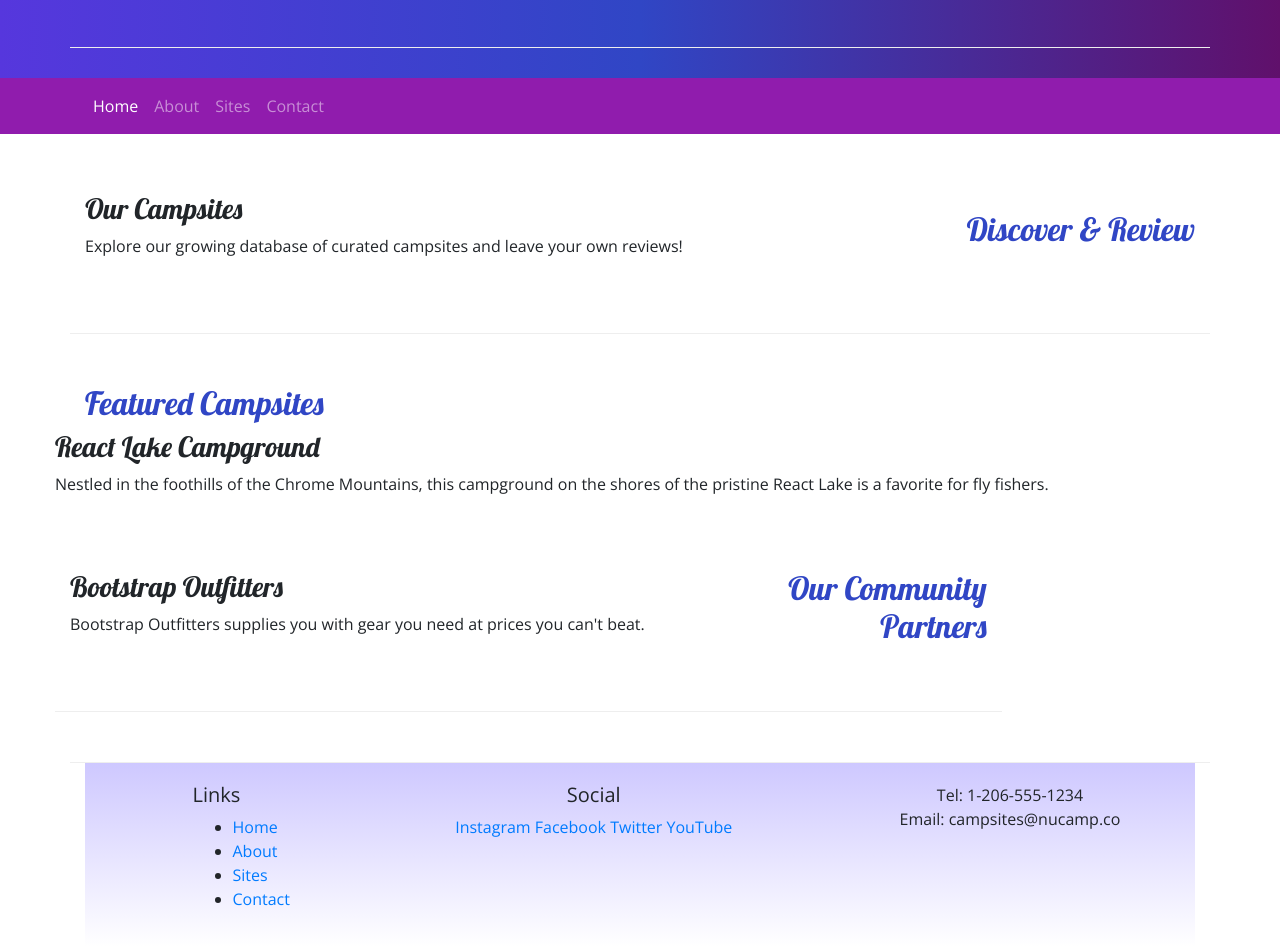
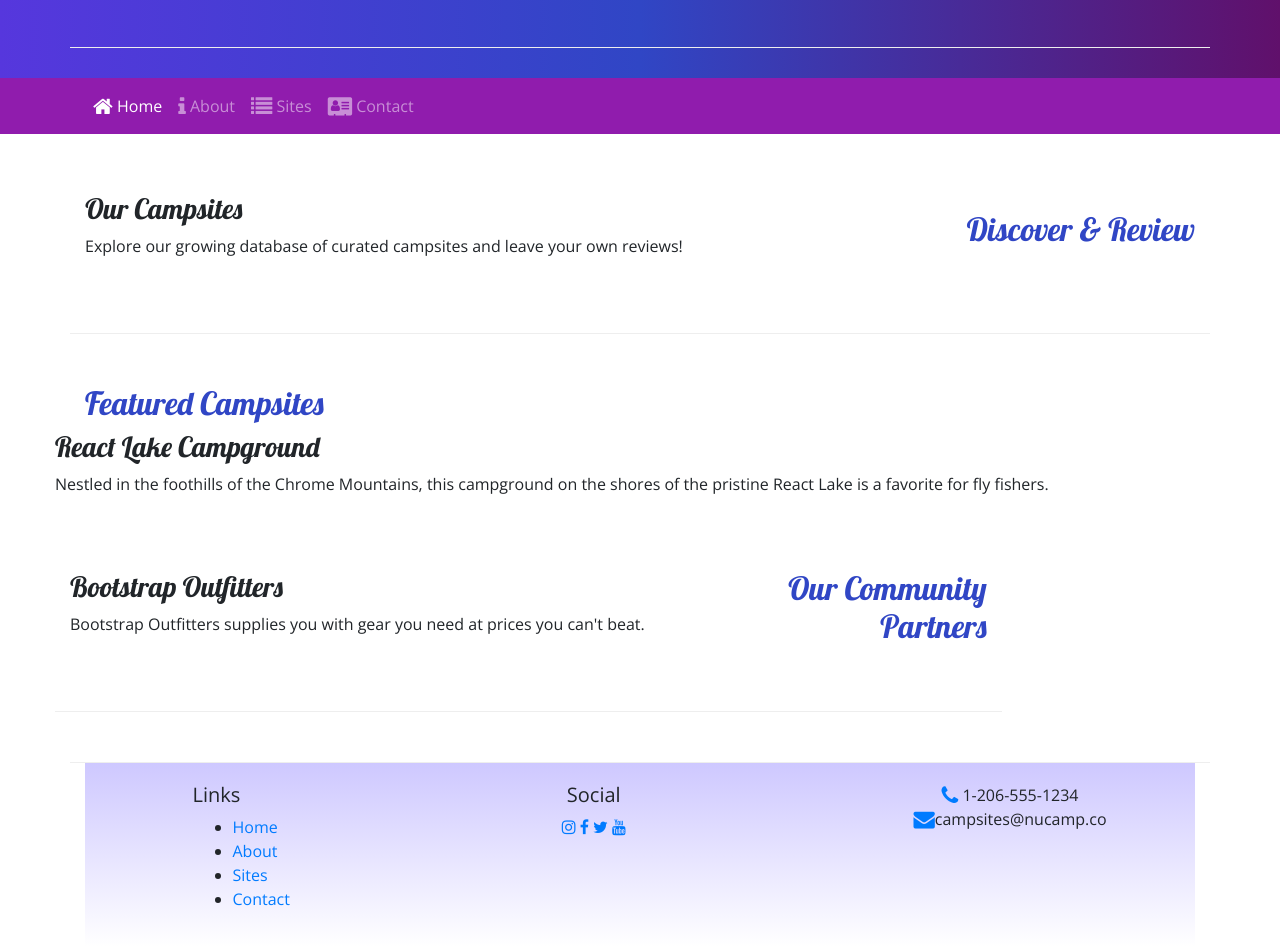
Before and after one commit to sudeepbk/NuCamp, a website: page index.html in a window 1280 px wide. Shown: the part 224-1170 px from the top of the page. Drawn offline with nearby package versions, Linux system fonts and the light colour scheme.

Commit message:
Added icons

```diff
--- a/index.html
+++ b/index.html
@@ -9,6 +9,7 @@
         <link rel="stylesheet" href="node_modules/bootstrap/dist/css/bootstrap.min.css" />
 
         <!-- Additional CSS must be placed after Bootstrap CSS -->
+        <link rel="stylesheet" href="node_modules/font-awesome/css/font-awesome.min.css" />
         <link rel="stylesheet" href="https://fonts.googleapis.com/css?family=Lobster|Open+Sans" />
         <link rel="stylesheet" href="css/styles.css" />
         <title>NuCamp: A Better Way To Camp</title>
@@ -33,10 +34,10 @@
     </button>
     <div class="collapse navbar-collapse" id="nucampNavbar">
        <ul class="navbar-nav">
-        <li class="nav-item active"><a class="nav-link" href="#">Home</a></li>
-        <li class="nav-item"><a class="nav-link" href="aboutus.html">About</a></li>
-        <li class="nav-item"><a class="nav-link" href="#">Sites</a></li>
-        <li class="nav-item"><a class="nav-link" href="#">Contact</a></li>
+        <li class="nav-item active"><a class="nav-link" href="#"><i class="fa fa-home fa-lg"></i> Home</a></li>
+        <li class="nav-item"><a class="nav-link" href="aboutus.html"><i class="fa fa-info fa-lg"></i> About</a></li>
+        <li class="nav-item"><a class="nav-link" href="#"><i class="fa fa-list fa-lg"></i> Sites</a></li>
+        <li class="nav-item"><a class="nav-link" href="#"><i class="fa fa-address-card fa-lg"></i> Contact</a></li>
       </ul>
     </div>
   </div>
@@ -102,14 +103,14 @@
       <div class ="col-6 col-sm-5
       text-center">
         <h5>Social</h5>
-        <a href="http://instagram.com/">Instagram</a>
-        <a href="http://facebook.com/">Facebook</a>
-        <a href="http://twitter.com/">Twitter</a>
-        <a href="http://youtube.com/">YouTube</a>
+        <a href="http://instagram.com/"><i class="fa fa-instagram"></i></a>
+        <a href="http://facebook.com/"><i class="fa fa-facebook"></i> </a>
+        <a href="http://twitter.com/"><i class="fa fa-twitter"></i></a>
+        <a href="http://youtube.com/"><i class="fa fa-youtube"></i></a>
       </div>
       <div class="col-sm-4 text-center">
-        Tel: 1-206-555-1234<br />
-        Email: campsites@nucamp.co
+        <i class="fa fa-phone fa-lg text-primary"></i> 1-206-555-1234<br />
+      <i class="fa fa-envelope fa-lg text-primary"></i>campsites@nucamp.co
       </div>
     </footer>
   </body>
--- a/package.json
+++ b/package.json
@@ -15,6 +15,7 @@
   },
   "dependencies": {
     "bootstrap": "^4.5.2",
+    "font-awesome": "^4.7.0",
     "jquery": "^3.5.1",
     "popper.js": "^1.16.1"
   }
```
Also changed, not shown: aboutus.html (+2 -4 lines), 1 other file.
